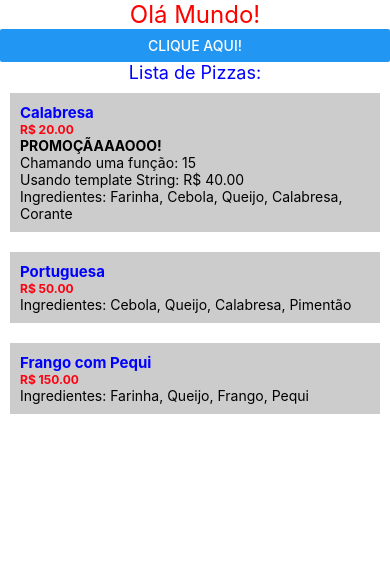
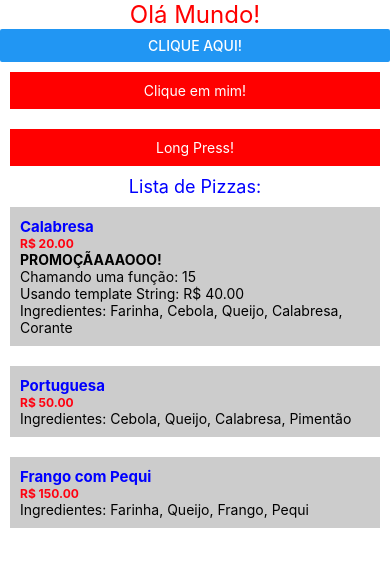
Before and after one commit to weullermarcos/b7web_react_native_1, a React Native app: screen / in a window 390 px wide. Shown: the top 566 px of the page. Built offline with nearby package versions, Linux system fonts and the light colour scheme.

Commit message:
Ações de toque com Pressable

```diff
--- a/App.tsx
+++ b/App.tsx
@@ -1,4 +1,4 @@
-import { Alert, Button, SafeAreaView, StyleSheet, Text, View } from "react-native";
+import { Alert, Button, Pressable, SafeAreaView, StyleSheet, Text, View } from "react-native";
 import Constants from 'expo-constants';
 
 //importando componente PizzaItem criado
@@ -12,6 +12,24 @@ const App = () =>{
       Alert.alert('Fui clicado!');
    }
 
+   //Ação para quando COMEÇOU a apertar o botão
+   const handleComecouApertar = () => {
+
+      Alert.alert('Começou a apertar!');
+   }
+
+   //Ação para quando TERMINOU de apertar o botão
+   const handleTerminouApertar = () => {
+
+      Alert.alert('Terminou de apertar!');
+   }
+
+   //Ação para quando fez um Aperto Longo
+   const handleApertoLongo = () => {
+
+      Alert.alert('Aperto Longoooo!');
+   }
+
    return (
    <SafeAreaView style={{ margin: Constants.statusBarHeight }}>
 
@@ -20,20 +38,36 @@ const App = () =>{
 
       <Button title="Clique aqui!" onPress={handleButton} />
 
+      <Pressable style={styles.button} onPressIn={handleComecouApertar} onPressOut={handleTerminouApertar}>
+         <View>
+            <Text style={styles.buttonText}>Clique em mim!</Text>
+         </View>
+      </Pressable>
+
+      <Pressable style={styles.button} onLongPress={handleApertoLongo} delayLongPress={1000}>
+         <View>
+            <Text style={styles.buttonText}>Long Press!</Text>
+         </View>
+      </Pressable>
+
 
       <Text style={styles.subtitulo}>Lista de Pizzas:</Text>
 
+      <Pressable onPress={handleButton}>
          <PizzaItem
             name="Calabresa"
             price={20}
             originalPrice={100}
             items={['Farinha', 'Cebola', 'Queijo', 'Calabresa', 'Corante']}
          />
+      </Pressable>
+
       <PizzaItem
          name="Portuguesa"
          price={50}
          items={['Cebola', 'Queijo', 'Calabresa', 'Pimentão']}
       />
+
       <PizzaItem
          name="Frango com Pequi"
          price={150}
@@ -56,7 +90,18 @@ const styles = StyleSheet.create({
       fontSize: 18,
       color: '#0000FF',
       textAlign: 'center',
-   }
+   },
+
+   button:{
+      backgroundColor: '#FF0000',
+      padding: 10,
+      margin: 10,
+   },
+
+   buttonText:{
+      color: '#FFFFFF',
+      textAlign: 'center',
+   },
 });
 
 export default App;
```
Lines whose indentation alone changed are shown as unchanged.
